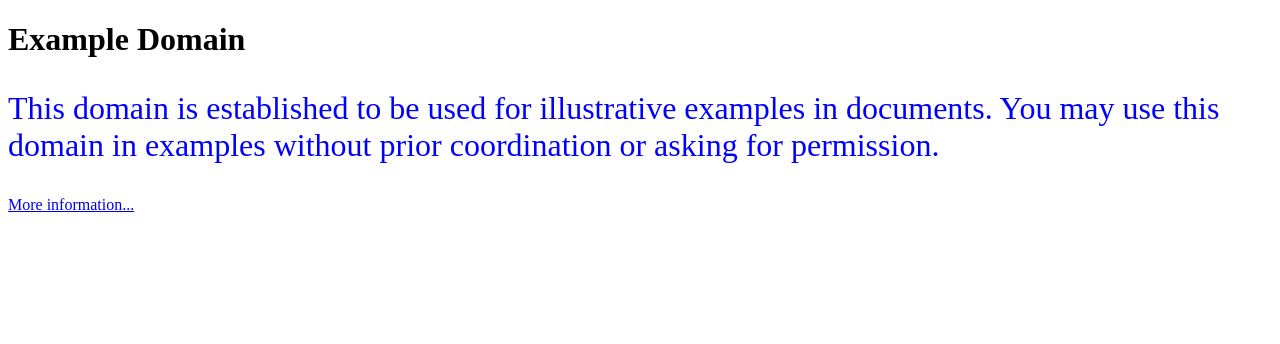
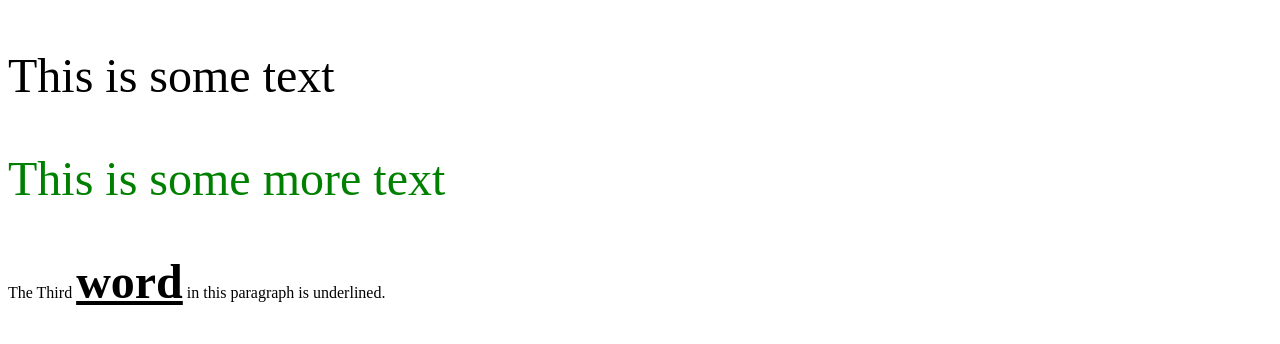
Before and after one commit to jayz828/BBCpractice, a plain HTML site: page index.html in a window 1280 px wide. Drawn offline with Linux system fonts and the light colour scheme.

Commit message:
Add inline styles

```diff
--- a/index.html
+++ b/index.html
@@ -9,15 +9,46 @@
     <meta name="viewport" content="width=device-width, initial-scale=1" />
 
 
+<style ="text/css">
+
+    .large {
+        font-size: 300%;
+
+    }
+
+    #green {
+        color: green;
+    }
+
+    .underline {
+        text-decoration: underline;
+    }
+
+    .bold {
+        font-weight: bold;
+    }
+
+
+
+</style>
+
+
 
 </head>
 
 <body>
 <div>
-    <h1>Example Domain</h1>
-    <p style="color: blue; font-size: 200%">This domain is established to be used for illustrative examples in documents. You may use this
-    domain in examples without prior coordination or asking for permission.</p>
-    <p><a href="http://www.iana.org/domains/example">More information...</a></p>
+
+
+
+    <p class="large">This is some text</p>
+
+    <p id="green" class="large">This is some more text</p>
+
+    <p>The Third <span class="underline large bold">word</span> in this paragraph is underlined.</p>
+
+
+
 </div>
 </body>
 </html>
```
